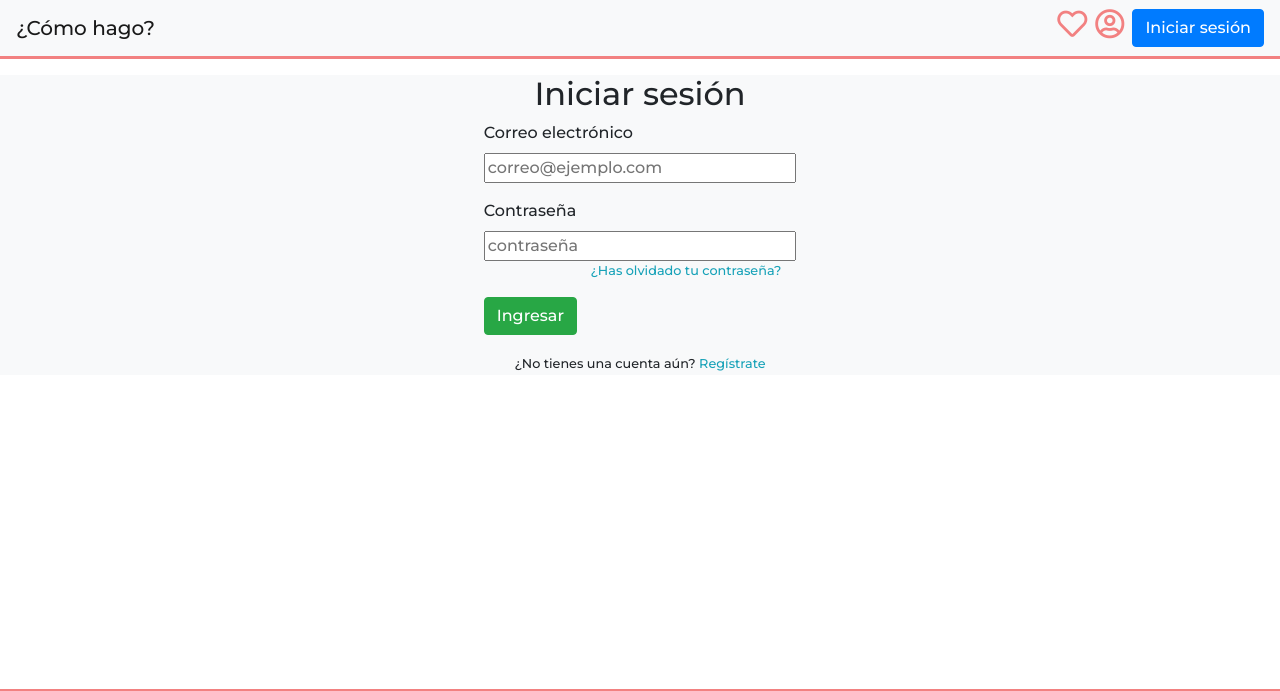
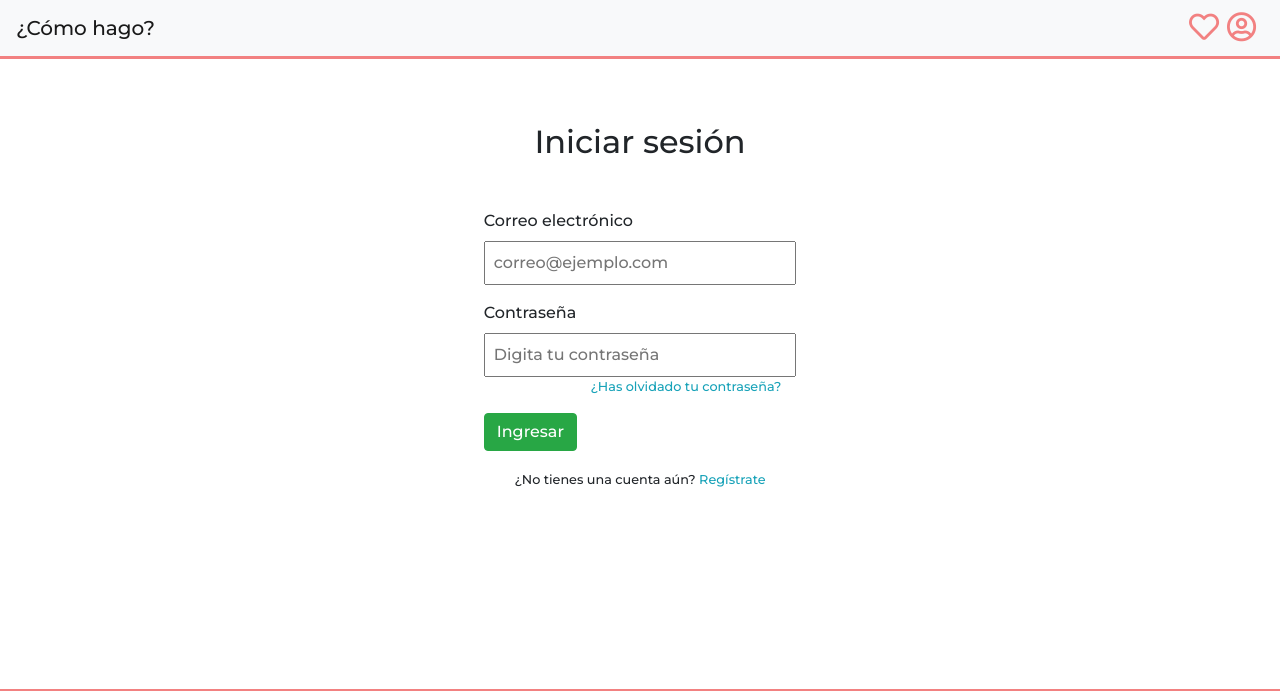
Before and after one commit to FedericoBeeche/host_test, a React app: page /login in a window 1280 px wide. Shown: the top 691 px of the page. Built offline with nearby package versions, Linux system fonts and the light colour scheme; no server answers.

Commit message:
ST02-02 (feat): update Navbar to link to Login and add logout button

```diff
--- a/src/front/js/component/navbar.js
+++ b/src/front/js/component/navbar.js
@@ -1,7 +1,10 @@
-import React from "react";
+import React, { useContext } from "react";
 import { Link } from "react-router-dom";
+import { Context } from "../store/appContext";
 
 export const Navbar = () => {
+	const { store, actions } = useContext(Context);
+
 	return (
 		<nav className="navbar navbar-light bg-light mb-3 navbarStyle">
 			<Link to="/">
@@ -9,10 +12,17 @@ export const Navbar = () => {
 			</Link>
 			<div className="d-flex justify-content-center ml-auto">
 				<i className=" far fa-heart mr-2 userProfileIcon" />
-				<i className=" far fa-user-circle mr-2 userProfileIcon" />
-				<Link to="/login">
-					<button className="btn btn-primary">Iniciar sesión</button>
-				</Link>
+				{store.token ? (
+					<Link to="/">
+						<button onClick={() => actions.logout()} className="btn text-coral">
+							Cerrar sesión
+						</button>
+					</Link>
+				) : (
+					<Link to="/login">
+						<i className=" far fa-user-circle mr-2 userProfileIcon" />
+					</Link>
+				)}
 			</div>
 		</nav>
 	);
--- a/src/front/js/pages/login.js
+++ b/src/front/js/pages/login.js
@@ -19,8 +19,8 @@ export const Login = () => {
 	};
 
 	return (
-		<div className="container-fluid bg-light">
-			<h2 className="text-center">Iniciar sesión</h2>
+		<div className="container-fluid">
+			<h2 className="text-center m-5">Iniciar sesión</h2>
 			{store.token && store.token != "" && store.token != undefined ? (
 				history.push("/")
 			) : (
@@ -31,7 +31,7 @@ export const Login = () => {
 								Correo electrónico
 							</label>
 							<input
-								className="d-block w-100"
+								className="d-block w-100 p-2"
 								type="email"
 								id="email_input"
 								placeholder="correo@ejemplo.com"
@@ -45,10 +45,10 @@ export const Login = () => {
 								Contraseña
 							</label>
 							<input
-								className="d-block w-100"
+								className="d-block w-100 p-2"
 								type="password"
 								id="password_input"
-								placeholder="contraseña"
+								placeholder="Digita tu contraseña"
 								value={password}
 								onChange={e => setPassword(e.target.value)}
 							/>
--- a/src/front/styles/home.scss
+++ b/src/front/styles/home.scss
@@ -13,6 +13,7 @@ body {
 
 .userProfileIcon {
     font-size: 30px;
+    color: #f28181;
 }
 // BODY STYLES //
 .leerSVG {
--- a/src/front/styles/index.scss
+++ b/src/front/styles/index.scss
@@ -1,3 +1,7 @@
 /*
     General Styles
 */
+
+.text-coral {
+    color: #f28181;
+}
```
